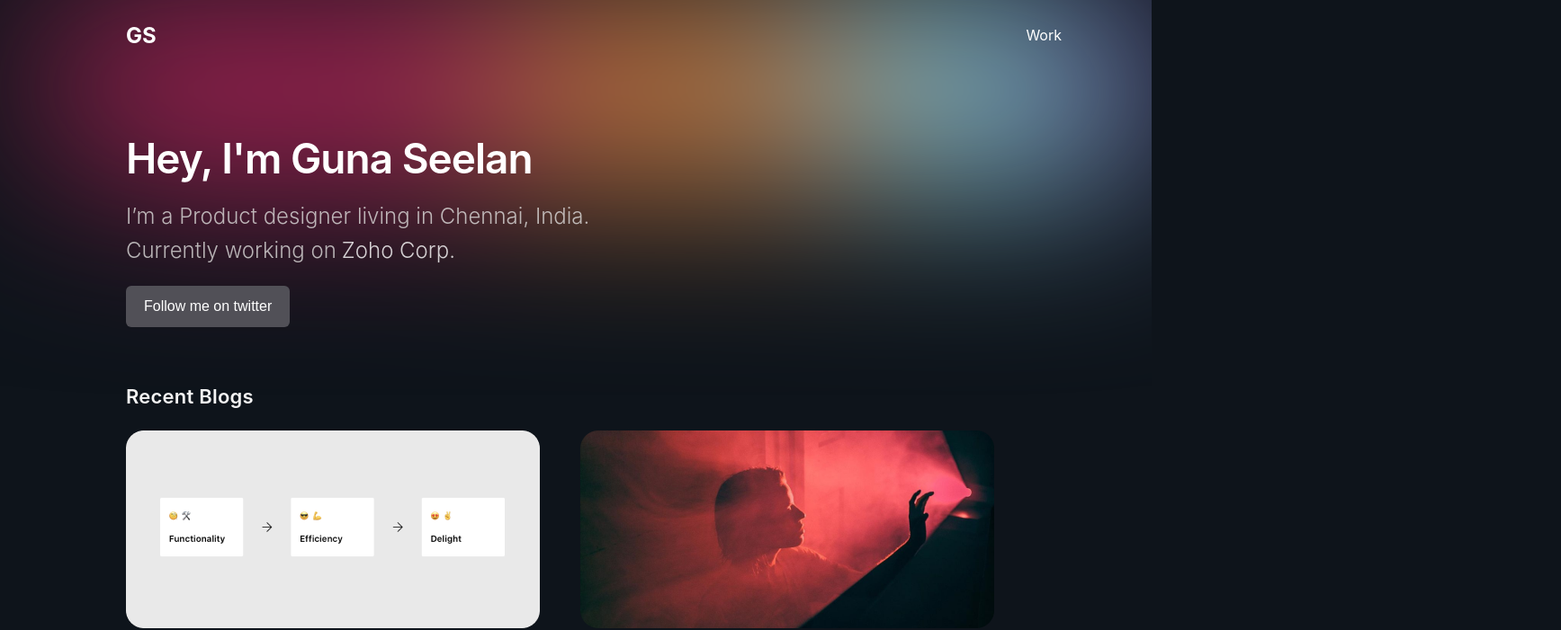
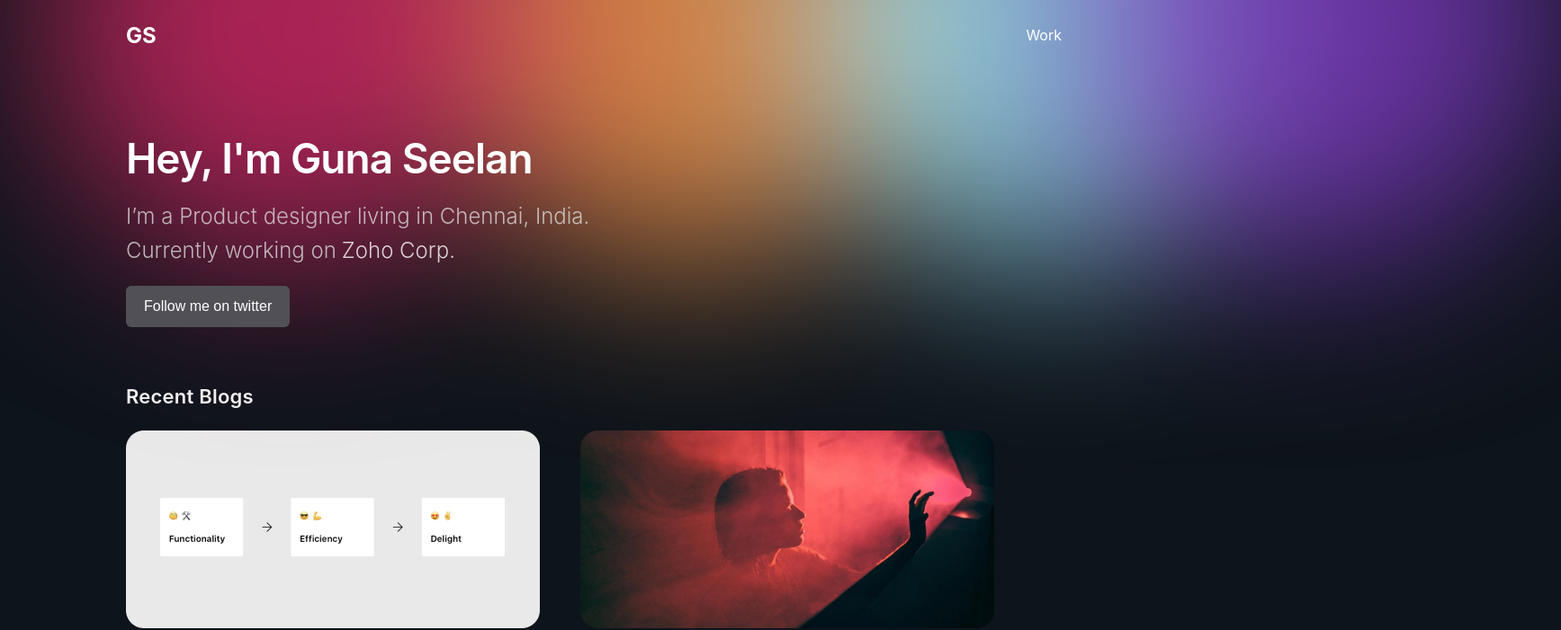
Before and after one commit to gunaseelan13/my-next-mdx, a Next.js app: page / in a window 1280 px wide. Shown: the top 701 px of the page at 90% size, 1735 px wide, since content can reach past the window. Built offline with nearby package versions, Linux system fonts and the light colour scheme.

Commit message:
update to safari

```diff
--- a/components/backgroundG/bgElements.js
+++ b/components/backgroundG/bgElements.js
@@ -10,8 +10,7 @@ export const HeroBG = styled.div`
     height: 200px;
     -webkit-backdrop-filter: blur(100px);
     filter: blur(100px);
-    overflow: hidden;
-    display: flex;
+    // overflow: hidden;
     justify-content: center;
 
 `;
--- a/templates/post.js
+++ b/templates/post.js
@@ -34,7 +34,6 @@ export default function Post({ children, frontMatter }) {
         </ContentBack>
       </ContentSection>
     </ArticleContainer>
-    <HerobgSection/>
   </>
   )
 }
```
